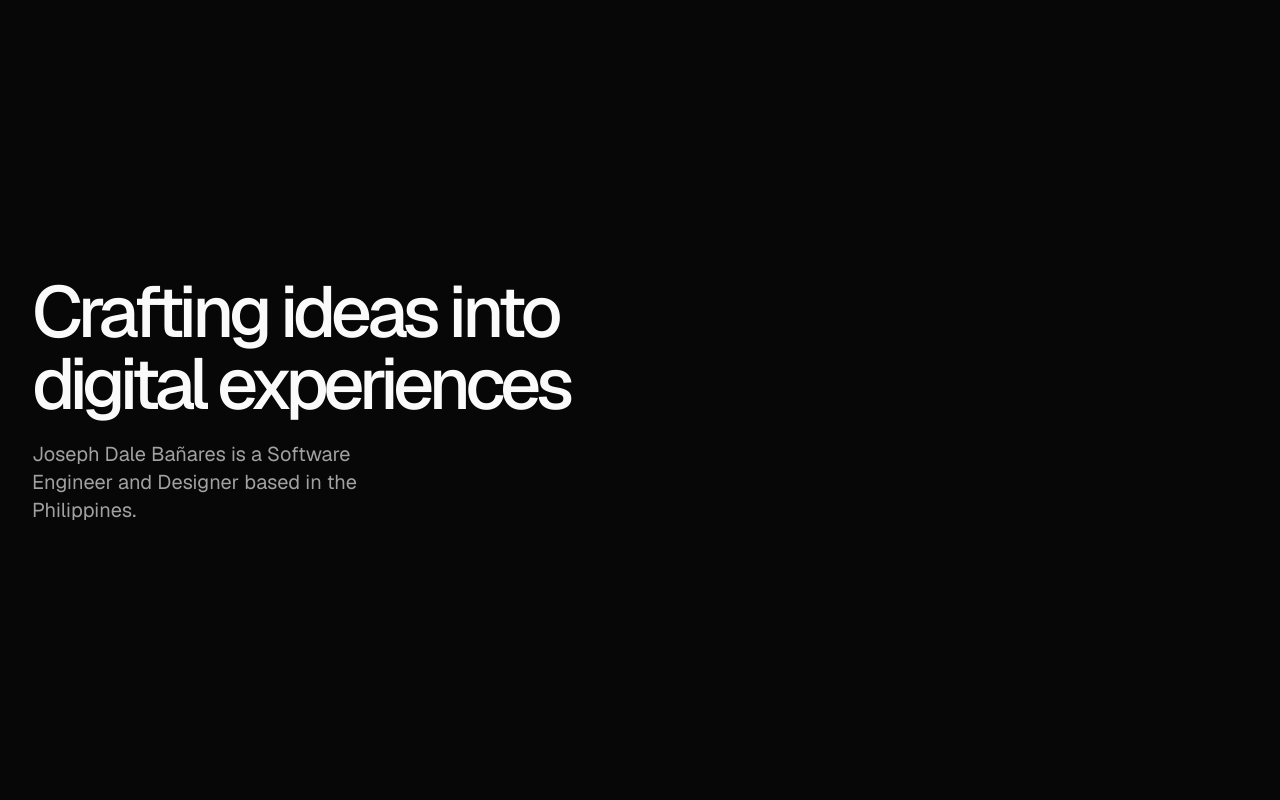
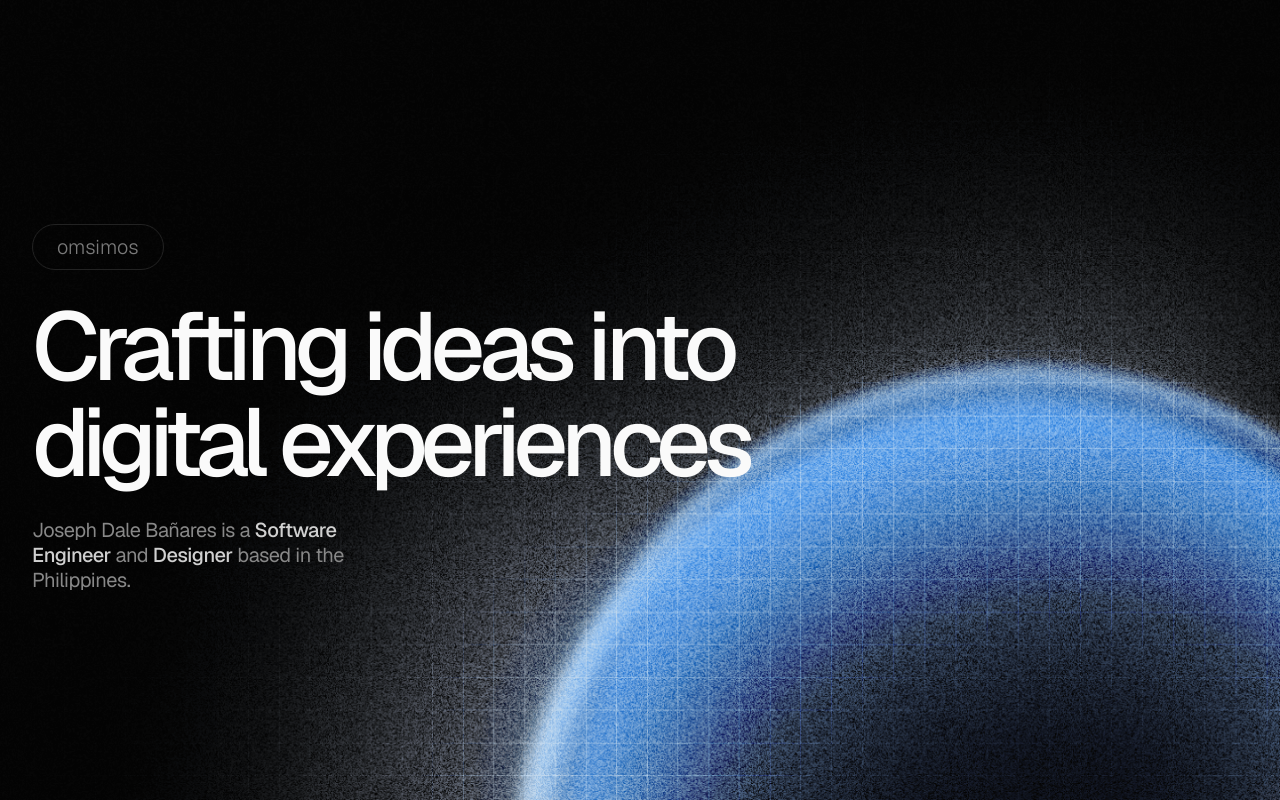
Before and after one commit to hyamero/portfolio, a Next.js app: page / in a window 1280 px wide. Built offline with nearby package versions, Linux system fonts and the light colour scheme.

Commit message:
chore: hero section details

```diff
--- a/src/app/page.tsx
+++ b/src/app/page.tsx
@@ -1,13 +1,32 @@
+import Image from "next/image";
+import mainBg from "/public/img/main-bg.png";
+
 export default function Home() {
   return (
-    <main className="flex min-h-screen items-center justify-between container bg-background">
-      <div className="flex flex-col gap-5">
-        <h2 className="text-7xl font-medium tracking-[-0.07em]">
+    <main className="container flex min-h-screen pt-56">
+      <div className="absolute left-0 top-0 z-[-1] h-screen w-screen">
+        <Image
+          src={mainBg}
+          alt="Main Background"
+          className="h-full w-full object-cover"
+        />
+      </div>
+
+      <div className="flex flex-col items-start gap-7">
+        <a
+          href=""
+          target="_blank"
+          rel="noopener noreferrer"
+          className="inline-block rounded-full border border-border px-6 py-2 text-xl font-light text-muted-foreground/75"
+        >
+          omsimos
+        </a>
+        <h2 className="text-8xl font-medium tracking-[-0.07em]">
           Crafting ideas into <br /> digital experiences
         </h2>
-        <h1 className="text-xl text-muted-foreground w-1/2">
-          Joseph Dale Bañares is a Software Engineer and Designer based in the
-          Philippines.
+        <h1 className="w-1/2 text-xl leading-tight tracking-tight text-[#888888] [&>span]:font-medium [&>span]:text-[#D0D0D0]">
+          Joseph Dale Bañares is a <span>Software Engineer</span> and{" "}
+          <span> Designer</span> based in the Philippines.
         </h1>
       </div>
     </main>
```
